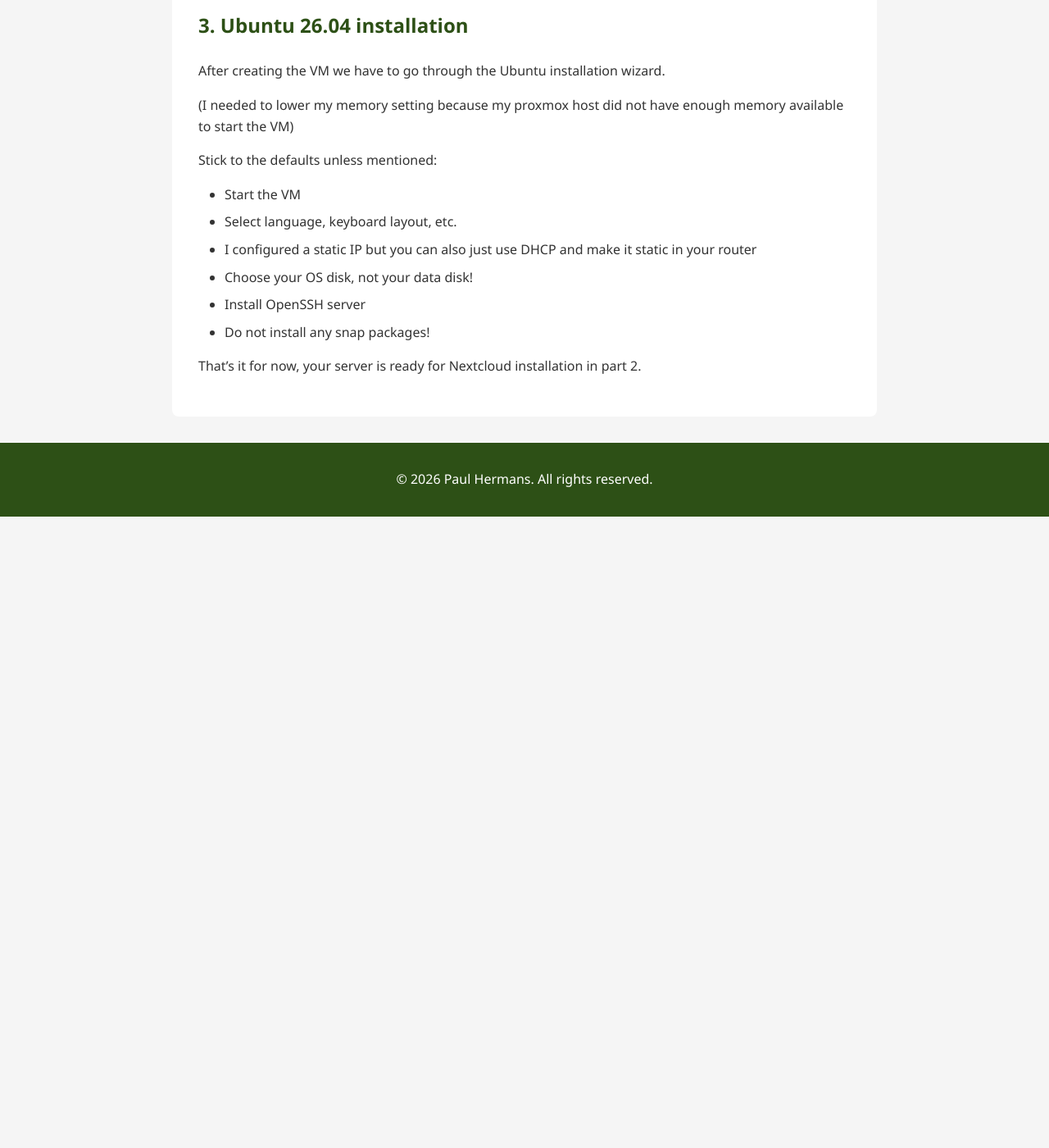
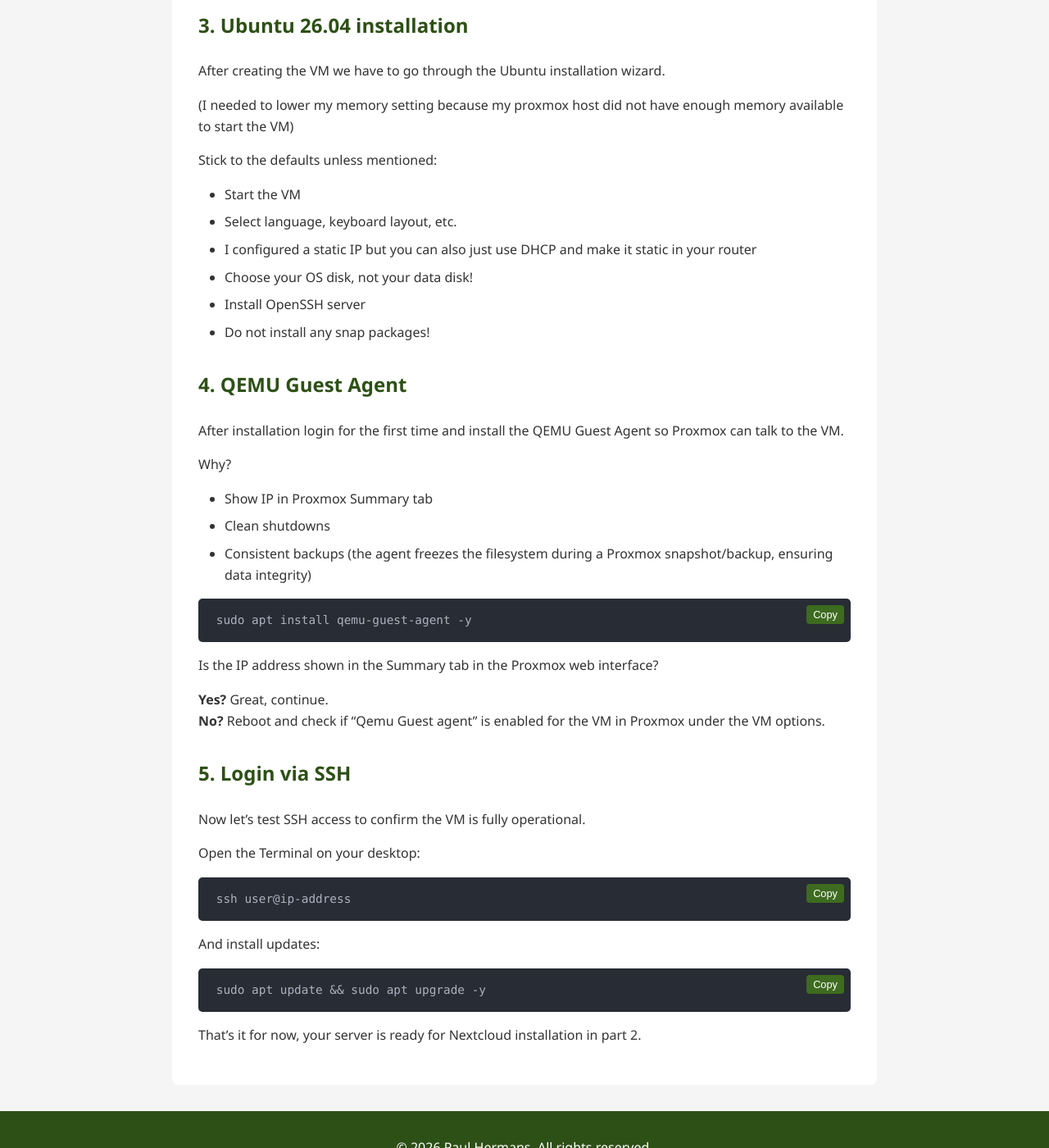
Before and after one commit to paulhermanseu/paulhermans.eu, a Jekyll site: the page built from _posts/2026-06-10-installing-nextcloud-on-proxmox-part1.md, in a window 1280 px wide and 1400 px high, scrolled down 1236 px. Shown: the whole window at 82% size. Built offline with Jekyll 4.4.1, drawn with Linux system fonts in a browser that asks for light colours; before the commit the page ends 1866 px from its top, so only the background shows below that.

Commit message:
Update Nextcloud installation guide with QEMU Guest Agent
Added instructions for installing QEMU Guest Agent and testing SSH access.

````diff
--- a/_posts/2026-06-10-installing-nextcloud-on-proxmox-part1.md
+++ b/_posts/2026-06-10-installing-nextcloud-on-proxmox-part1.md
@@ -52,4 +52,40 @@
 - Install OpenSSH server
 - Do not install any snap packages!
 
+## 4. QEMU Guest Agent
+
+After installation login for the first time and install the QEMU Guest Agent so Proxmox can talk to the VM.
+
+Why?
+
+- Show IP in Proxmox Summary tab
+- Clean shutdowns
+- Consistent backups (the agent freezes the filesystem during a Proxmox snapshot/backup, ensuring data integrity)
+
+```
+sudo apt install qemu-guest-agent -y
+```
+
+Is the IP address shown in the Summary tab in the Proxmox web interface?
+
+**Yes?** Great, continue.
+**No?** Reboot and check if "Qemu Guest agent" is enabled for the VM in Proxmox under the VM options.
+
+
+## 5. Login via SSH
+
+Now let's test SSH access to confirm the VM is fully operational.
+
+Open the Terminal on your desktop:
+
+```
+ssh user@ip-address
+```
+
+And install updates:
+
+```
+sudo apt update && sudo apt upgrade -y
+```
+
 That's it for now, your server is ready for Nextcloud installation in part 2.
````
